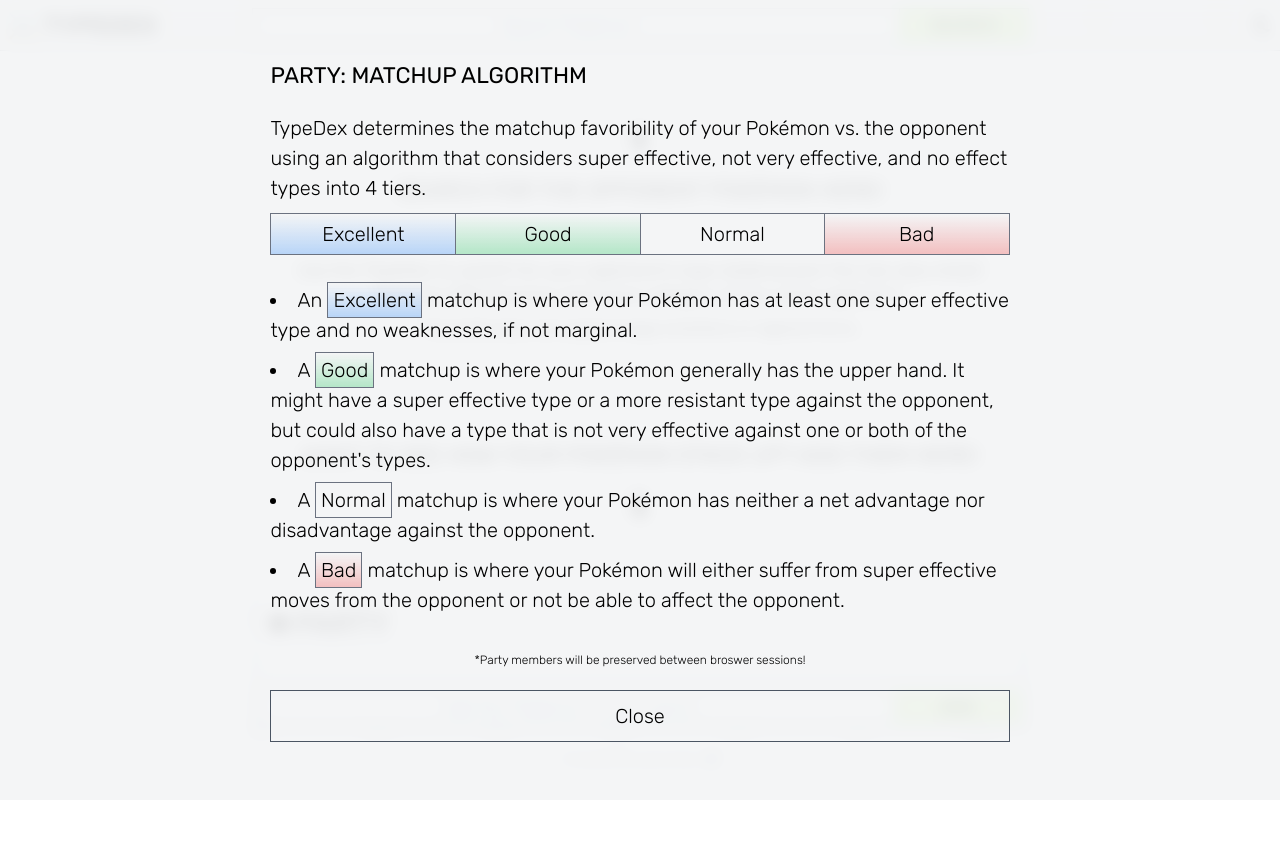
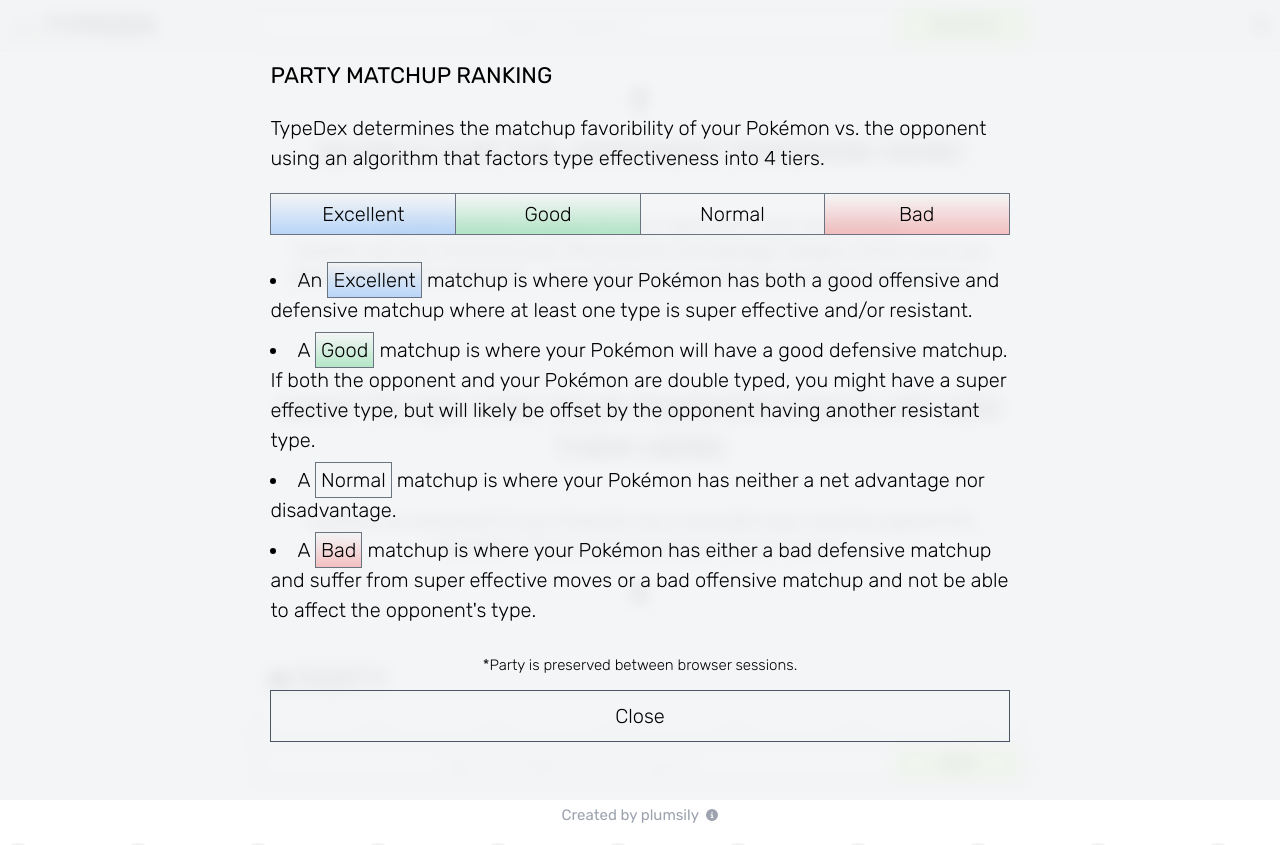
Before and after one commit to plumsily/typedex, a React (Create React App) app: page / in a window 1280 px wide. Both pictures are taken after a click on the button "PARTY". Before the commit the page ends 800 px from the top, so only its background shows below. Built offline with nearby package versions, Linux system fonts and the light colour scheme.

Commit message:
changed default info layout and party info descriptions

```diff
--- a/src/Components/Default.js
+++ b/src/Components/Default.js
@@ -14,31 +14,40 @@
       appear
       unmountOnExit
     >
-      <section className="dark:text-white content pt-[5.1rem] sm:pt-[5rem] flex flex-col items-center 2xl:text-base xl:text-sm text-xs w-screen px-1.5 sm:px-0 sm:mb-6">
+      <section className="dark:text-white content pt-[5.1rem] sm:pt-[4rem] flex flex-col items-center 2xl:text-base xl:text-sm text-xs w-screen px-1.5 sm:px-0 sm:mb-4 mb-2">
         <div className="flex flex-col justify-center sm:w-[70ch] p-1.5 text-center">
           {/* <h2 className="bg-gray-400/10 dark:bg-gray-600/20 backdrop-blur-[3px] xl:text-2xl text-lg uppercase text-center border border-gray-500 dark:border-gray-700 px-2.5 py-2">
             <span>Master Pokémon battling!</span>
           </h2> */}
           <FontAwesomeIcon
-            className="sm:text-xl text-base mt-2 sm:mt-4 self-center"
+            className="sm:text-xl text-base mt-1 sm:mt-0 self-center dark:text-purple-400/80"
             icon={faUpLong}
           />
-          <span className="mt-4 text-lg uppercase">
+          <span className="mt-2 sm:mt-4 text-lg sm:text-2xl uppercase dark:text-purple-400/80">
             Search for the opponent Pokémon here!
           </span>
-          <p className="sm:px-6 px-2 mt-6 sm:mt-10">
-            Use the TypeDex to search for your opponent's type weaknesses! You
-            can also check the type effectiveness and move category of any move
-            against it.
+          <p className="sm:px-6 px-2 mt-4 sm:mt-8">
+            Use the TypeDex to search for your opponent's type weaknesses!{" "}
+            <br></br>TypeDex can also check the type effectiveness and damage
+            category of any move you search against the opponent!{" "}
+            <span className="text-[12px] sm:text-xs px-2 mt-4">
+              *Currently does not support mega evolutions or regional forms.
+            </span>
           </p>
-          <p className="text-xs px-2 mt-2">
-            *Currently does not support mega evolutions or regional forms.
-          </p>
-          <span className="sm:mt-20 mt-14 text-lg uppercase">
+          <hr className="mt-6 sm:mt-10"></hr>
+          <span className="sm:mt-10 mt-6 text-lg sm:text-2xl uppercase dark:text-purple-400/80">
             Want to see how your Pokémon stack up? Add them here!
           </span>
+          <p className="sm:px-6 px-2 sm:mt-8 mt-4">
+            TypeDex can determine if your Pokémon has a favorable type matchup
+            against the opponent.{" "}
+            <span className="text-[12px] sm:text-xs mt-4">
+              *Party is preserved between browser sessions.
+            </span>
+          </p>
+
           <FontAwesomeIcon
-            className="sm:text-xl text-base mt-4 self-center mb-4"
+            className="sm:text-xl text-base mt-4 sm:mt-4 self-center dark:text-purple-400/80"
             icon={faDownLong}
           />
         </div>
--- a/src/Components/PartyInfo.js
+++ b/src/Components/PartyInfo.js
@@ -15,14 +15,14 @@
       <div className="fixed h-screen sm:h-screen w-screen top-0 left-0 dark:text-white dark:bg-black/80 bg-gray-100/90 backdrop-blur z-30 flex flex-col 2xl:text-lg xl:text-base text-xs justify-center font-light">
         <div className="flex flex-col gap-2 sm:m-auto mx-auto px-5 sm:px-0 sm:pb-0 sm:w-[60ch]">
           <ul className="2xl:text-xl xl:text-lg text-sm mb-2 uppercase font-normal">
-            Party: Matchup Algorithm
+            Party Matchup Ranking
           </ul>
           <p>
             TypeDex determines the matchup favoribility of your Pokémon vs. the
-            opponent using an algorithm that considers super effective, not very
-            effective, and no effect types into 4 tiers.
+            opponent using an algorithm that factors type effectiveness into 4
+            tiers.
           </p>
-          <div className="grid grid-cols-4 grid-rows-1 w-full mb-4">
+          <div className="grid grid-cols-4 grid-rows-1 w-full mt-2 mb-4">
             <span className="border border-r-0 border-gray-500 dark:border-gray-700 px-1 py-1 text-center bg-gradient-to-t from-blue-400/40 dark:from-blue-400/70">
               Excellent
             </span>
@@ -41,18 +41,19 @@
             <span className="border border-gray-500 dark:border-gray-700 px-1 py-1 text-center bg-gradient-to-t from-blue-400/40 dark:from-blue-400/70">
               Excellent
             </span>{" "}
-            matchup is where your Pokémon has at least one super effective type
-            and no weaknesses, if not marginal.
+            matchup is where your Pokémon has both a good offensive and
+            defensive matchup where at least one type is super effective and/or
+            resistant.
           </li>
           <li>
             A{" "}
             <span className="border border-gray-500 dark:border-gray-700 px-1 py-1 text-center from-green-500/30 bg-gradient-to-t dark:from-green-500/50">
               Good
             </span>{" "}
-            matchup is where your Pokémon generally has the upper hand. It might
-            have a super effective type or a more resistant type against the
-            opponent, but could also have a type that is not very effective
-            against one or both of the opponent's types.
+            matchup is where your Pokémon will have a good defensive matchup. If
+            both the opponent and your Pokémon are double typed, you might have
+            a super effective type, but will likely be offset by the opponent
+            having another resistant type.
           </li>
           <li>
             A{" "}
@@ -60,19 +61,19 @@
               Normal
             </span>{" "}
             matchup is where your Pokémon has neither a net advantage nor
-            disadvantage against the opponent.
+            disadvantage.
           </li>
           <li>
             A{" "}
             <span className="border border-gray-500 dark:border-gray-700 px-1 py-1 text-center bg-gradient-to-t from-red-500/30 dark:from-red-500/40">
               Bad
             </span>{" "}
-            matchup is where your Pokémon will either suffer from super
-            effective moves from the opponent or not be able to affect the
-            opponent.
+            matchup is where your Pokémon has either a bad defensive matchup and
+            suffer from super effective moves or a bad offensive matchup and not
+            be able to affect the opponent's type.
           </li>
-          <span className="mt-4 mb-1 text-[12px] text-center">
-            *Party members will be preserved between broswer sessions!
+          <span className="mt-4 mb-1 text-[12px] sm:text-xs text-center">
+            *Party is preserved between browser sessions.
           </span>
           <button
             onClick={(event) => handlePartyInfo()}
```
